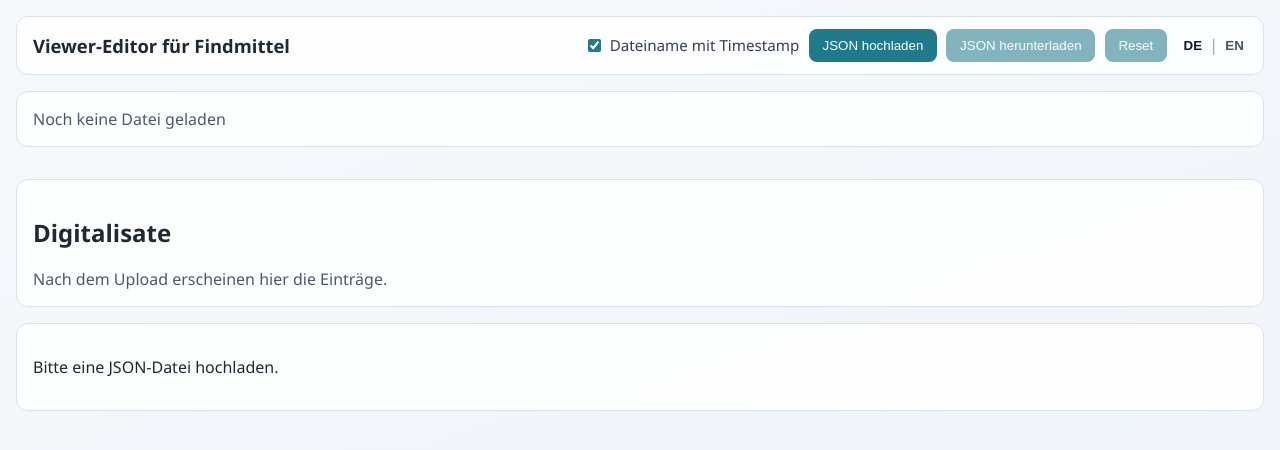
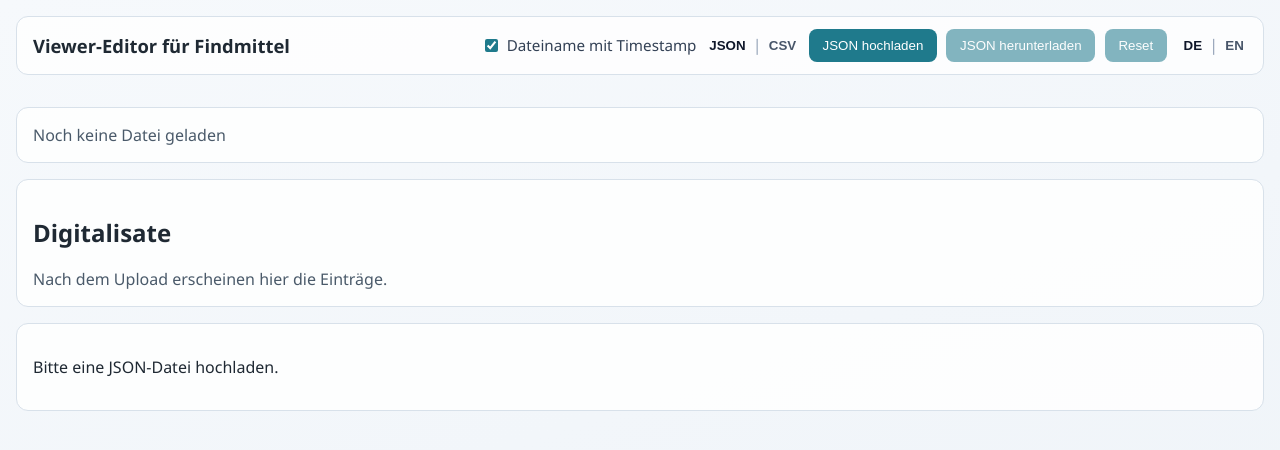
Before and after one commit to bua-dns/viewer-editor-minimal, a Vue app: page / in a window 1280 px wide. Shown: the top 450 px of the page. Built offline with nearby package versions, Linux system fonts and the light colour scheme.

Commit message:
add csv import mode and update docs
Implement JSON/CSV mode switching in the header, CSV file import with scan-column support, and session handling for mode-specific config reset behavior. Refresh README and technical documentation to reflect the current CSV workflow and conventions.

```diff
--- a/config/app.config.js
+++ b/config/app.config.js
@@ -8,7 +8,14 @@ const appConfig = {
     itemLabel: 'items_label',
     downloadWithTimestamp: 'download_with_timestamp',
     uploadJson: 'upload_json',
+    uploadCsv: 'upload_csv',
     downloadJson: 'download_json',
+    downloadCsv: 'download_csv',
+    dataModeJson: 'data_mode_json',
+    dataModeCsv: 'data_mode_csv',
+    dataModeAria: 'data_mode_aria',
+    uploadModeMismatchError: 'upload_mode_mismatch_error',
+    csvNotImplementedError: 'csv_not_implemented_error',
     reset: 'reset',
     languageSwitchAria: 'language_switch_aria',
     languageButtonDe: 'language_button_de',
--- a/config/wording.js
+++ b/config/wording.js
@@ -15,9 +15,37 @@ const wording = {
     de: "JSON hochladen",
     en: "Upload JSON",
   },
+  upload_csv: {
+    de: "CSV hochladen",
+    en: "Upload CSV",
+  },
   download_json: {
     de: "JSON herunterladen",
     en: "Download JSON",
+  },
+  download_csv: {
+    de: "CSV herunterladen",
+    en: "Download CSV",
+  },
+  data_mode_json: {
+    de: "JSON",
+    en: "JSON",
+  },
+  data_mode_csv: {
+    de: "CSV",
+    en: "CSV",
+  },
+  data_mode_aria: {
+    de: "Datenmodus waehlen",
+    en: "Choose data mode",
+  },
+  upload_mode_mismatch_error: {
+    de: "Dateityp passt nicht zum gewaehlten Modus.",
+    en: "File type does not match selected mode.",
+  },
+  csv_not_implemented_error: {
+    de: "CSV-Import folgt im naechsten Schritt.",
+    en: "CSV import will be implemented in the next step.",
   },
   reset: {
     de: "Reset",
--- a/src/App.vue
+++ b/src/App.vue
@@ -15,6 +15,7 @@ const {
   errorMessage,
   hasData,
   importFromJsonText,
+  importFromCsvText,
   selectItem,
   updateField,
   resetToImportedSnapshot,
@@ -37,10 +38,23 @@ const draggedFieldKey = ref('')
 const isUserConfigOpen = ref(false)
 const newFieldName = ref('')
 const addFieldError = ref('')
+const dataMode = ref('json')
+const modeErrorMessage = ref('')
 
 const USER_CONFIG_SESSION_KEY = 'viewerEditor.userConfig.v1'
+const DATA_MODE_SESSION_KEY = 'viewerEditor.dataMode.v1'
 
 const { title: appTitle, primaryColor, language, itemLabel, setLanguage, t } = useAppConfigStore()
+
+const uploadButtonLabel = computed(() =>
+  dataMode.value === 'csv' ? t('uploadCsv', 'CSV hochladen') : t('uploadJson', 'JSON hochladen'),
+)
+
+const downloadButtonLabel = computed(() =>
+  dataMode.value === 'csv' ? t('downloadCsv', 'CSV herunterladen') : t('downloadJson', 'JSON herunterladen'),
+)
+
+const uploadAccept = computed(() => (dataMode.value === 'csv' ? '.csv,text/csv' : '.json,application/json'))
 
 const resultCountLabel = computed(() => {
   if (!hasData.value) return '0 / 0'
@@ -147,6 +161,10 @@ function persistUserConfigToSession() {
   sessionStorage.setItem(USER_CONFIG_SESSION_KEY, JSON.stringify(payload))
 }
 
+function clearUserConfigSession() {
+  sessionStorage.removeItem(USER_CONFIG_SESSION_KEY)
+}
+
 function initializeUserConfig() {
   const defaults = buildDefaultUserConfigFields()
   const persisted = loadUserConfigFromSession()
@@ -218,11 +236,59 @@ function onDragEnd() {
   draggedFieldKey.value = ''
 }
 
+function loadDataModeFromSession() {
+  const stored = sessionStorage.getItem(DATA_MODE_SESSION_KEY)
+  if (stored === 'json' || stored === 'csv') {
+    dataMode.value = stored
+  }
+}
+
+function setDataMode(nextMode) {
+  if (nextMode !== 'json' && nextMode !== 'csv') return
+  if (nextMode === dataMode.value) return
+
+  dataMode.value = nextMode
+  modeErrorMessage.value = ''
+  sessionStorage.setItem(DATA_MODE_SESSION_KEY, nextMode)
+
+  clearUserConfigSession()
+  if (hasData.value) {
+    initializeUserConfig()
+  } else {
+    userConfigFields.value = {}
+    appliedUserConfigFields.value = {}
+    appliedUserConfigSnapshot.value = ''
+  }
+}
+
+function detectUploadType(fileName) {
+  const lower = fileName.toLowerCase()
+  if (lower.endsWith('.json')) return 'json'
+  if (lower.endsWith('.csv')) return 'csv'
+  return 'unknown'
+}
+
 async function onFileChange(event) {
   const file = event.target.files?.[0]
   if (!file) return
 
+  const detectedType = detectUploadType(file.name)
+  if (detectedType !== dataMode.value) {
+    modeErrorMessage.value = t('uploadModeMismatchError', 'Dateityp passt nicht zum gewaehlten Modus.')
+    event.target.value = ''
+    return
+  }
+
+  if (dataMode.value === 'csv') {
+    const text = await file.text()
+    modeErrorMessage.value = ''
+    importFromCsvText(text, file.name)
+    event.target.value = ''
+    return
+  }
+
   const text = await file.text()
+  modeErrorMessage.value = ''
   importFromJsonText(text, file.name)
   event.target.value = ''
 }
@@ -456,6 +522,7 @@ function keydownListener(event) {
 
 onMounted(() => {
   document.documentElement.style.setProperty('--color-primary', primaryColor)
+  loadDataModeFromSession()
   window.addEventListener('beforeunload', beforeUnloadListener)
   window.addEventListener('keydown', keydownListener)
 })
@@ -513,10 +580,27 @@ watch(
           <input v-model="appendEditedTimestamp" type="checkbox" />
           <span>{{ t('downloadWithTimestamp', 'Dateiname mit Timestamp') }}</span>
         </label>
-        <button type="button" @click="triggerUpload">{{ t('uploadJson', 'JSON hochladen') }}</button>
-        <button type="button" :disabled="!hasData || !isDirty" @click="onDownload">{{
-          t('downloadJson', 'JSON herunterladen')
-        }}</button>
+        <div class="data-mode-switch" :aria-label="t('dataModeAria', 'Datenmodus waehlen')">
+          <button
+            type="button"
+            class="mode-btn"
+            :class="{ active: dataMode === 'json' }"
+            @click="setDataMode('json')"
+          >
+            {{ t('dataModeJson', 'JSON') }}
+          </button>
+          <span class="mode-separator">|</span>
+          <button
+            type="button"
+            class="mode-btn"
+            :class="{ active: dataMode === 'csv' }"
+            @click="setDataMode('csv')"
+          >
+            {{ t('dataModeCsv', 'CSV') }}
+          </button>
+        </div>
+        <button type="button" @click="triggerUpload">{{ uploadButtonLabel }}</button>
+        <button type="button" :disabled="!hasData || !isDirty" @click="onDownload">{{ downloadButtonLabel }}</button>
         <button type="button" :disabled="!isDirty" @click="onReset">{{ t('reset', 'Reset') }}</button>
         <div class="language-switch" :aria-label="t('languageSwitchAria', 'Sprache waehlen')">
           <button
@@ -537,7 +621,7 @@ watch(
             {{ t('languageButtonEn', 'EN') }}
           </button>
         </div>
-        <input ref="fileInput" type="file" accept="application/json" @change="onFileChange" />
+        <input ref="fileInput" type="file" :accept="uploadAccept" @change="onFileChange" />
       </div>
     </header>
 
@@ -739,6 +823,7 @@ watch(
       <section class="status-panel">
         <p v-if="importFileName">{{ t('statusFilePrefix', 'Datei') }}: {{ importFileName }}</p>
         <p v-if="errorMessage" class="error">{{ errorMessage }}</p>
+        <p v-else-if="modeErrorMessage" class="error">{{ modeErrorMessage }}</p>
         <p v-else-if="!hasData">{{ t('uploadPrompt', 'Bitte eine JSON-Datei hochladen.') }}</p>
       </section>
     </main>
--- a/src/assets/styles.css
+++ b/src/assets/styles.css
@@ -61,6 +61,28 @@ body {
   margin-left: 0.25rem;
 }
 
+.data-mode-switch {
+  display: inline-flex;
+  align-items: center;
+  gap: 0.25rem;
+}
+
+.mode-btn {
+  background: transparent;
+  color: #475569;
+  padding: 0.1rem 0.2rem;
+  border-radius: 4px;
+  font-weight: 600;
+}
+
+.mode-btn.active {
+  color: #0f172a;
+}
+
+.mode-separator {
+  color: #94a3b8;
+}
+
 .lang-btn {
   background: transparent;
   color: #475569;
@@ -104,8 +126,8 @@ button {
   display: grid;
   grid-template-columns: 1fr;
   grid-template-areas:
+    'userconfig'
     'toolbar'
-    'userconfig'
     'list'
     'status';
   gap: 1rem;
@@ -114,8 +136,8 @@ button {
 .content-grid.content-grid-selected {
   grid-template-columns: 1fr 1fr 2fr;
   grid-template-areas:
+    'userconfig userconfig userconfig'
     'toolbar toolbar toolbar'
-    'userconfig userconfig userconfig'
     'list list sidebar'
     'status status status';
 }
@@ -486,8 +508,8 @@ pre {
   .content-grid {
     grid-template-columns: 1fr;
     grid-template-areas:
+      'userconfig'
       'toolbar'
-      'userconfig'
       'list'
       'sidebar'
       'status';
--- a/src/composables/useViewerData.js
+++ b/src/composables/useViewerData.js
@@ -58,6 +58,85 @@ function parseJsonArray(text) {
   return { ok: true, data: parsed }
 }
 
+function splitCsvLine(line, delimiter = ',') {
+  const values = []
+  let current = ''
+  let inQuotes = false
+
+  for (let i = 0; i < line.length; i += 1) {
+    const char = line[i]
+
+    if (char === '"') {
+      if (inQuotes && line[i + 1] === '"') {
+        current += '"'
+        i += 1
+      } else {
+        inQuotes = !inQuotes
+      }
+      continue
+    }
+
+    if (char === delimiter && !inQuotes) {
+      values.push(current)
+      current = ''
+      continue
+    }
+
+    current += char
+  }
+
+  values.push(current)
+  return values
+}
+
+function parseCsvText(text) {
+  const normalized = text.replace(/^\uFEFF/, '')
+  const lines = normalized
+    .split(/\r?\n/)
+    .map((line) => line.trim())
+    .filter(Boolean)
+
+  if (!lines.length) {
+    return { ok: false, error: 'CSV ist leer.' }
+  }
+
+  const headerRow = splitCsvLine(lines[0])
+  if (!headerRow.length) {
+    return { ok: false, error: 'CSV-Header fehlt.' }
+  }
+
+  const headers = headerRow.map((header) => {
+    const trimmed = String(header || '').trim()
+    if (trimmed.toLowerCase() === 'scan') return 'scan'
+    return trimmed
+  })
+
+  if (headers.some((header) => !header)) {
+    return { ok: false, error: 'CSV enthaelt leere Spaltennamen.' }
+  }
+
+  const duplicateHeader = headers.find((header, index) => headers.indexOf(header) !== index)
+  if (duplicateHeader) {
+    return { ok: false, error: `CSV-Spaltenname doppelt: ${duplicateHeader}` }
+  }
+
+  const rows = lines.slice(1)
+  const data = rows.map((line, rowIndex) => {
+    const values = splitCsvLine(line)
+    if (values.length > headers.length) {
+      throw new Error(`Zeile ${rowIndex + 2} hat mehr Spalten als der Header.`)
+    }
+
+    const item = {}
+    headers.forEach((header, index) => {
+      item[header] = values[index] ?? ''
+    })
+    return item
+  })
+
+  return { ok: true, data }
+}
+
 function looksLikeImageUrl(value) {
   if (typeof value !== 'string') return false
   return /^(https?:\/\/).+\.(png|jpe?g|webp|gif|avif)(\?.*)?$/i.test(value.trim())
@@ -116,6 +195,24 @@ export function useViewerData() {
       errorMessage.value = result.error
       return false
     }
+    initializeFromJsonArray(result.data, fileName)
+    return true
+  }
+
+  function importFromCsvText(text, fileName = '') {
+    let result
+    try {
+      result = parseCsvText(text)
+    } catch (error) {
+      errorMessage.value = error.message || 'CSV ist ungueltig.'
+      return false
+    }
+
+    if (!result.ok) {
+      errorMessage.value = result.error
+      return false
+    }
+
     initializeFromJsonArray(result.data, fileName)
     return true
   }
@@ -182,6 +279,7 @@ export function useViewerData() {
     filteredViewItems,
     initializeFromJsonArray,
     importFromJsonText,
+    importFromCsvText,
     selectItem,
     updateField,
     resetToImportedSnapshot,
@@ -194,6 +292,8 @@ export function useViewerData() {
 
 export const __test = {
   parseJsonArray,
+  parseCsvText,
+  splitCsvLine,
   tokenize,
   toSearchText,
   isEditableSimpleValue,
```
Also changed, not shown: 3 other files (tests, documents, lock files or other folders).
